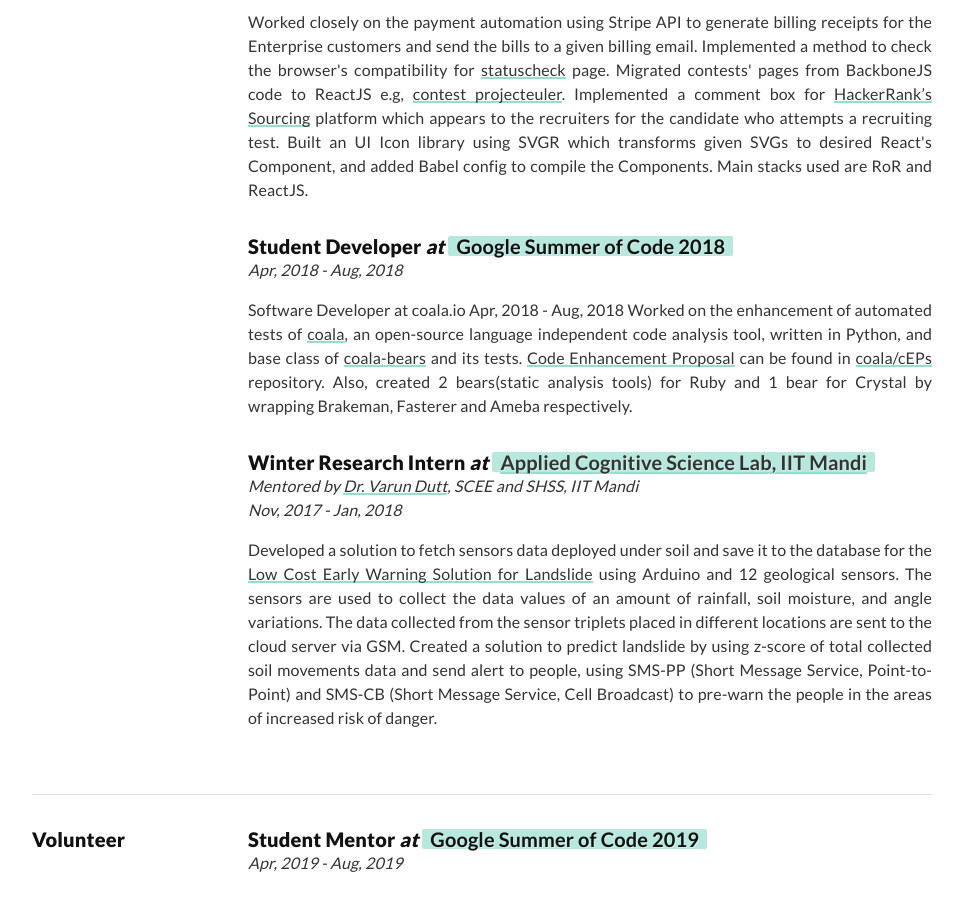
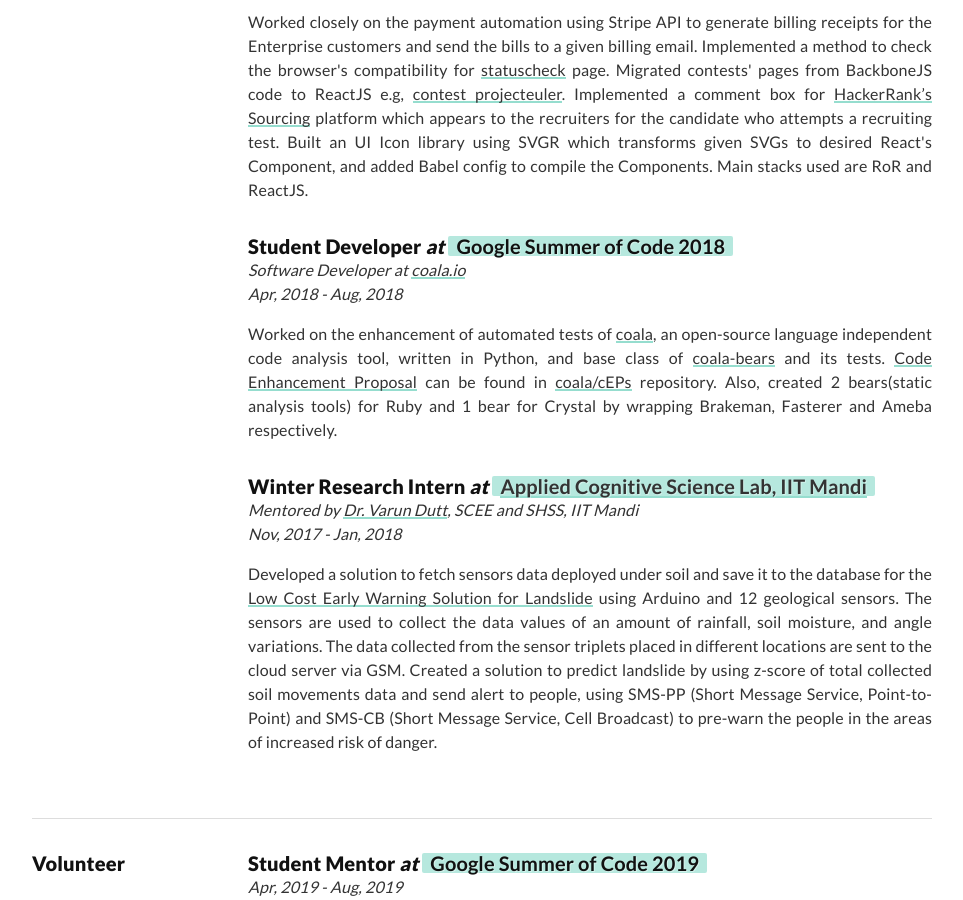
Before and after one commit to sangamcse/resume, a Jekyll site: the page built from index.html, in a window 1280 px wide and 900 px high, scrolled down 937 px. Shown: the whole window, without its empty margins (158-1121 px from the left). Built offline with Jekyll 4.4.1, drawn with Linux system fonts in a browser that asks for light colours.

Commit message:
Still can't get this right...
Signed-off-by: Sangam Kumar <sangamcse.dev@gmail.com>

```diff
--- a/_data/experiences.yml
+++ b/_data/experiences.yml
@@ -12,10 +12,9 @@
 
 - title: Student Developer
   location: Google Summer of Code 2018
-  designation: Software Developer
-  organisation: <a class="u-link" href="https://www.coala.io" target="_blank">coala.io</a>
+  designation: Software Developer at <a class="u-link" href="https://www.coala.io" target="_blank">coala.io</a>
   duration: Apr, 2018 - Aug, 2018
-  description: Software Developer at coala.io Apr, 2018 - Aug, 2018 Worked on the enhancement of automated tests of <a class="u-link" target="_blank" href="https://github.com/coala/coala">coala</a>, an open-source language independent code analysis tool, written in Python, and base class of <a class="u-link" target="_blank" href="https://github.com/coala/coala-bears">coala-bears</a> and its tests. <a class="u-link" target="_blank" href="https://github.com/coala/cEPs/blob/master/cEP-0027.md">Code Enhancement Proposal</a> can be found in <a class="u-link" target="_blank" href="https://github.com/coala/cEPs">coala/cEPs</a> repository. Also, created 2 bears(static analysis tools) for Ruby and 1 bear for Crystal by wrapping Brakeman, Fasterer and Ameba respectively.
+  description: Worked on the enhancement of automated tests of <a class="u-link" target="_blank" href="https://github.com/coala/coala">coala</a>, an open-source language independent code analysis tool, written in Python, and base class of <a class="u-link" target="_blank" href="https://github.com/coala/coala-bears">coala-bears</a> and its tests. <a class="u-link" target="_blank" href="https://github.com/coala/cEPs/blob/master/cEP-0027.md">Code Enhancement Proposal</a> can be found in <a class="u-link" target="_blank" href="https://github.com/coala/cEPs">coala/cEPs</a> repository. Also, created 2 bears(static analysis tools) for Ruby and 1 bear for Crystal by wrapping Brakeman, Fasterer and Ameba respectively.
 
 - title: Winter Research Intern
   location: <a class="u-link" target="_blank" href="http://acslab.org">Applied Cognitive Science Lab, IIT Mandi</a>
--- a/_includes/experiences.html
+++ b/_includes/experiences.html
@@ -10,6 +10,10 @@
     <i>Mentored by <span>{{ experience.mentor }}</span></i>
     <br />
     {% endif %}
+    {% if experience.designation %}
+    <i><span>{{ experience.designation }}</span></i>
+    <br />
+    {% endif %}
     <em>{{ experience.duration }}</em>
     <p style="text-align: justify;">{{ experience.description }}</p>
     {% endfor %}
```
